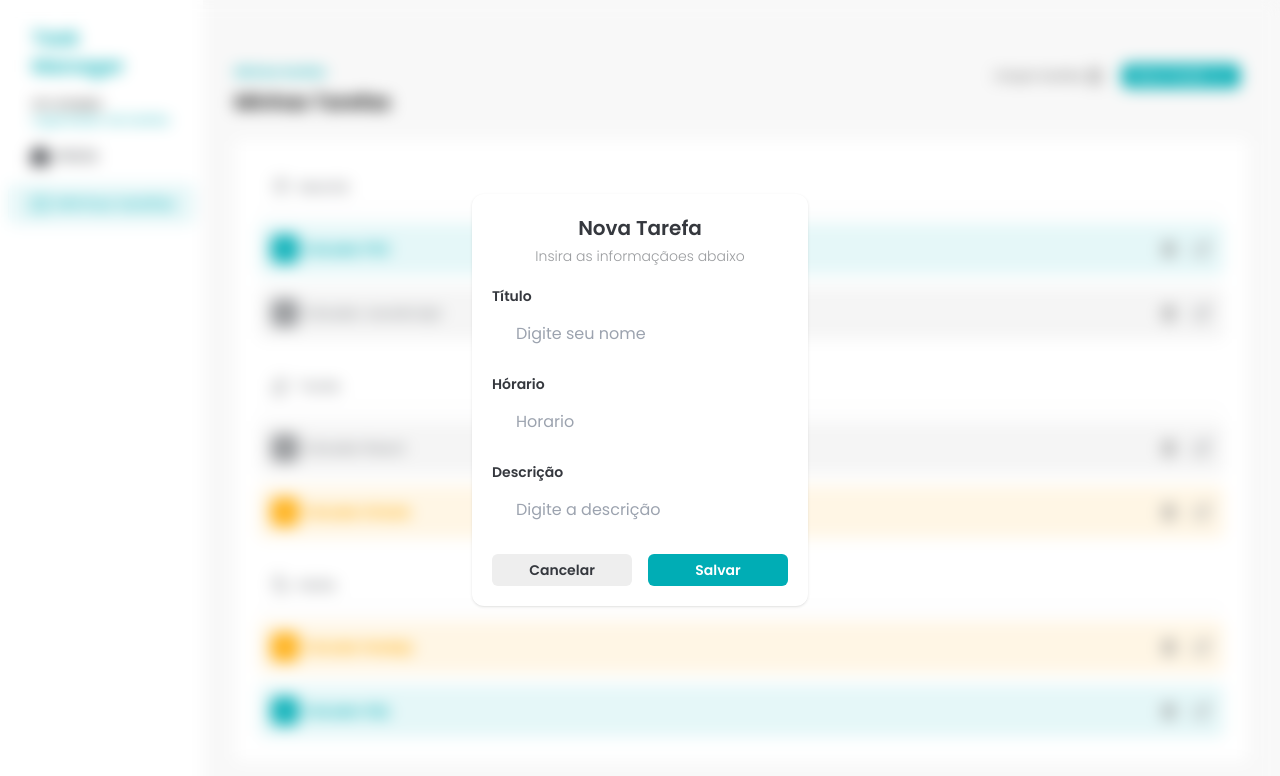
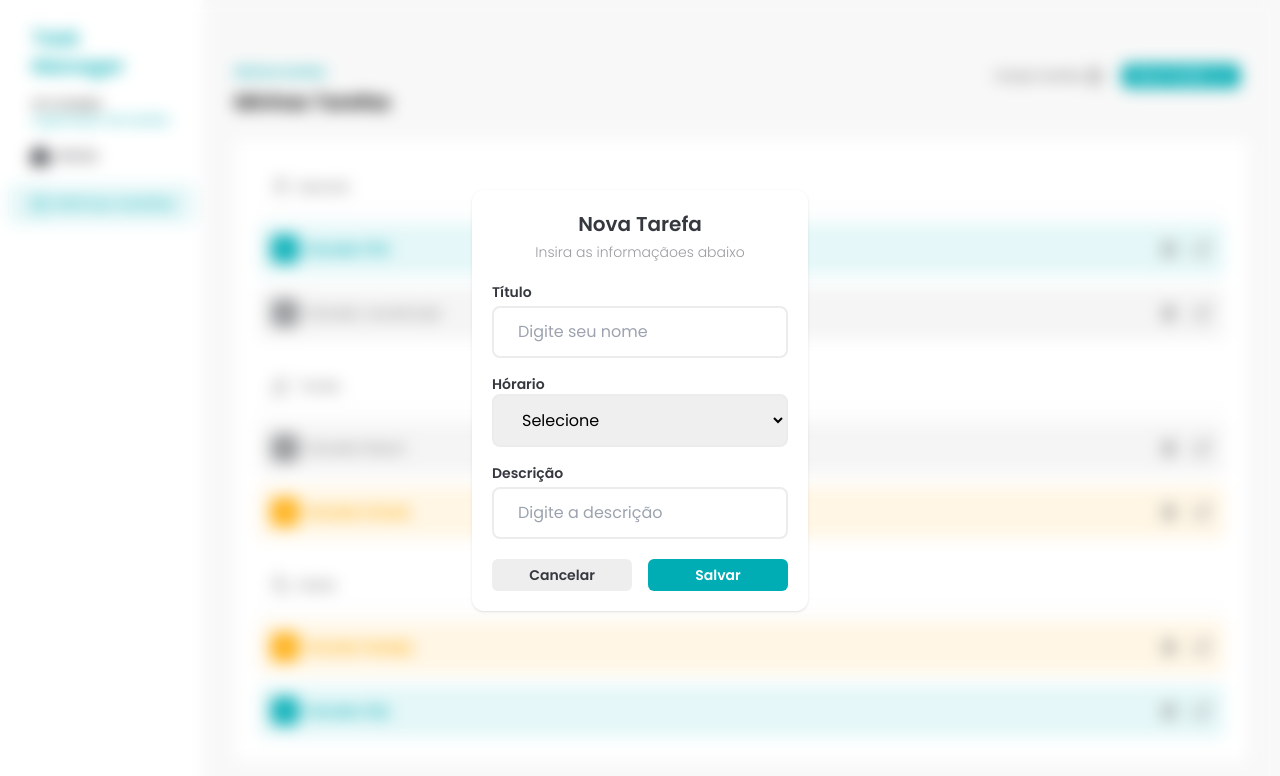
Before and after one commit to Alessandro-Vieira77/fsc-task-manager-, a React (Vite) app: page / in a window 1280 px wide. Both pictures are taken after a click on the button "Nova Tarefa". Shown: the top 776 px of the page. Built offline with nearby package versions, Linux system fonts and the light colour scheme.

Commit message:
feat: add label component

```diff
--- a/src/components/Input.jsx
+++ b/src/components/Input.jsx
@@ -1,12 +1,13 @@
+import LabelInput from "./LabelInput";
+
 const Input = ({ title, ...props }) => {
   return (
     <div className="flex w-full flex-col gap-1">
-      <label
-        className="text-sm font-semibold text-[#35383E]"
-        htmlFor={props.id}>
-        {title}
-      </label>
-      <input className="rounded-lg py-3 pl-6 outline-[#00ADB5]" {...props} />
+      <LabelInput htmlFor={props.id}>{title}</LabelInput>
+      <input
+        className="rounded-lg border-2 border-[#ECECEC] py-3 pl-6 outline-[#00ADB5]"
+        {...props}
+      />
     </div>
   );
 };
--- /dev/null
+++ b/src/components/LabelInput.jsx
@@ -0,0 +1,11 @@
+const LabelInput = ({ children, ...props }) => {
+  return (
+    <label
+      className="text-left text-sm font-semibold text-[#35383E]"
+      {...props}>
+      {children}
+    </label>
+  );
+};
+
+export default LabelInput;
--- a/src/components/addTaskDailog.jsx
+++ b/src/components/addTaskDailog.jsx
@@ -6,6 +6,7 @@ import { CSSTransition } from "react-transition-group";
 
 import Button from "./Button";
 import Input from "./Input";
+import LabelInput from "./LabelInput";
 const AddTaskDailog = ({ isOpen, handleClose }) => {
   const nodeRef = useRef(null);
 
@@ -32,14 +33,28 @@ const AddTaskDailog = ({ isOpen, handleClose }) => {
                 <Input
                   title={"Título"}
                   type="text"
-                  id="titulo"
+                  id="title"
                   placeholder="Digite seu nome"
                 />
-                <Input title={"Hórario"} type="text" placeholder="Horario" />
+                <div className="flex w-full flex-col">
+                  <LabelInput htmlFor="time">Hórario</LabelInput>
+
+                  <select
+                    className="rounded-lg border-2 border-[#ECECEC] py-3 pl-6 outline-[#00ADB5]"
+                    name="time"
+                    id="time">
+                    <option defaultValue={"selected"}>Selecione</option>
+                    <option value="morning">Manhã</option>
+                    <option value="affetermoon">Tarde</option>
+                    <option value="night">Noite</option>
+                  </select>
+                </div>
+
                 <Input
                   title={"Descrição"}
                   type="text"
                   placeholder="Digite a descrição"
+                  id="description"
                 />
               </div>
               <div className="flex w-full items-center gap-4 pt-4">
```
